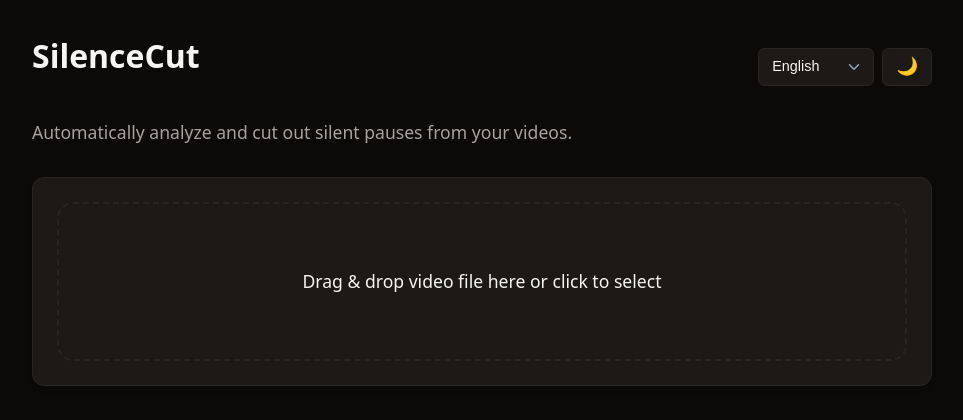
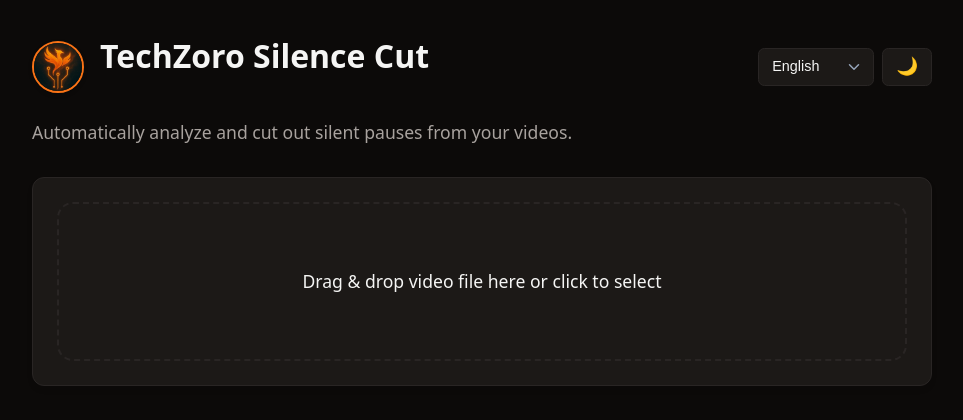
Before and after one commit to antonzaratustra/SilenceCut, a FastAPI app: page / in a window 1280 px wide. Shown: the top 420 px of the page, without its empty margins (158-1121 px from the left). Run offline with FastAPI, Linux system fonts and the light colour scheme; some libraries are stand-ins or nearby versions.

Commit message:
Branding: Forced header update for TechZoro Silence Cut with logo

```diff
--- a/web/templates/index.html
+++ b/web/templates/index.html
@@ -286,7 +286,10 @@
 <body data-theme="dark">
     <div class="container">
         <header>
-            <h1>SilenceCut</h1>
+            <div class="header-left">
+                <img src="/static/images/techzoro-logo.jpg" alt="TechZoro Logo" class="header-logo">
+                <h1>TechZoro Silence Cut</h1>
+            </div>
             <div class="controls-top">
                 <select id="lang-select" class="custom-select lang-select">
                     <option value="en">English</option>
```
